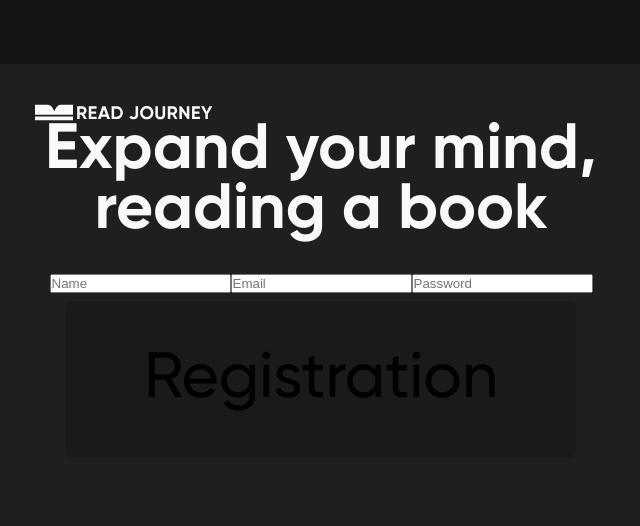
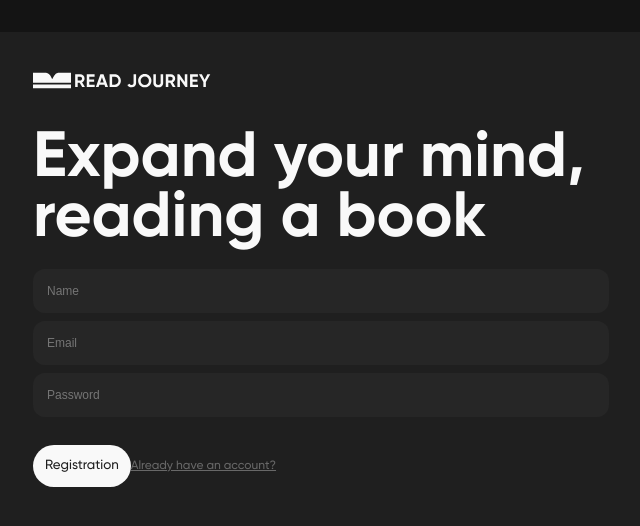
Before and after one commit to Yevheniia-narizhna/read-journey, a React (Vite) app: page /register in a window 1280 px wide. Shown: the top 526 px of the page, without its empty margins (319-959 px from the left). Built offline with nearby package versions, Linux system fonts and the light colour scheme.

Commit message:
css-registration

```diff
--- a/src/App.css
+++ b/src/App.css
@@ -1,8 +1,7 @@
 #root {
   max-width: 1280px;
   margin: 0 auto;
-  padding: 2rem;
-  text-align: center;
+  text-align: start;
 }
 
 @font-face {
--- a/src/components/Registration/Registration.jsx
+++ b/src/components/Registration/Registration.jsx
@@ -1,4 +1,4 @@
-import { useNavigate } from "react-router-dom";
+import { Link, useNavigate } from "react-router-dom";
 import s from "./Registration.module.css";
 import * as Yup from "yup";
 import { useEffect } from "react";
@@ -50,9 +50,11 @@ const Registration = () => {
             <use href="/src/assets/symbol-defs.svg#icon-read-journey" />
           </svg>
         </div>
-        <h1>
-          Expand your mind, reading <span>a book</span>
-          <form onSubmit={handleSubmit(onSubmit)}>
+        <div className={s.contForm}>
+          <h1 className={s.title}>
+            Expand your mind, reading <span>a book</span>
+          </h1>
+          <form onSubmit={handleSubmit(onSubmit)} className={s.form}>
             <input placeholder="Name" {...register("name")} />
             {errors.name && <p>{errors.name.message}</p>}
 
@@ -65,12 +67,16 @@ const Registration = () => {
               {...register("password")}
             />
             {errors.password && <p>{errors.password.message}</p>}
-
-            <button type="submit">Registration</button>
+            <div className={s.formLink}>
+              <button type="submit" className={s.formBtn}>
+                Registration
+              </button>
+              <Link to="/login">Already have an account?</Link>
+            </div>
 
             {error && <div className="notification">{error}</div>}
           </form>
-        </h1>
+        </div>
       </div>
       <div className={s.contSecond}></div>
     </div>
--- a/src/components/Registration/Registration.module.css
+++ b/src/components/Registration/Registration.module.css
@@ -36,9 +36,27 @@
 .logoText {
   display: none;
 }
-@media screen and (min-width: 320px) and (max-width: 374px) {
+.contForm {
+  padding-top: 40px;
+}
+.title {
+  padding-bottom: 20px;
+}
+.form {
+  display: flex;
+  flex-direction: column;
+  gap: 8px;
+}
+.formBtn {
+  margin-top: 20px;
+}
+
+@media screen and (max-width: 374px) {
   .registrCont {
     width: 100%;
+  }
+  .contFirst {
+    height: 100%;
   }
 }
 
--- a/src/index.css
+++ b/src/index.css
@@ -1,7 +1,7 @@
 :root {
   font-family: Gilroy;
   line-height: 1.5;
-  font-weight: medium;
+  font-weight: 500;
 
   color-scheme: light dark;
   background-color: #141414;
@@ -26,7 +26,6 @@ body {
 h1 {
   font-size: 32px;
   line-height: 32px;
-  leter-spancing: 2%;
 }
 h1,
 h2,
@@ -40,16 +39,54 @@ input {
   margin-block-start: 0;
   margin-block-end: 0;
 }
+input {
+  background-color: #262626;
+  border: none;
+  border-radius: 12px;
+  outline: none;
+  padding: 14px;
+  font-size: 12px;
+  width: 100%;
+  line-height: 16px;
+  color: #f9f9f9;
+}
+input:-webkit-autofill {
+  background-color: transparent !important;
+  color: #f9f9f9 !important;
+  box-shadow: none !important;
+}
+
+input:-moz-placeholder {
+  background-color: transparent !important;
+  color: #f9f9f9 !important;
+}
+
+input:-ms-input-placeholder {
+  background-color: transparent !important;
+  color: #f9f9f9 !important;
+}
+
+input:-webkit-autofill,
+textarea:-webkit-autofill {
+  -webkit-box-shadow: 0 0 0 100px #262626 inset !important;
+  -webkit-text-fill-color: #f9f9f9 !important;
+}
+a {
+  color: #686868;
+  font-size: 12px;
+}
 button {
-  border-radius: 8px;
-  border: 1px solid transparent;
-  padding: 0.6em 1.2em;
-  font-size: 1em;
+  border-radius: 30px;
+  padding: 12px;
+  border: none;
   font-weight: 500;
   font-family: inherit;
-  background-color: #1a1a1a;
+  background-color: #f9f9f9;
+  color: #1f1f1f;
   cursor: pointer;
   transition: border-color 0.25s;
+  max-width: 140px;
+  height: 42px;
 }
 button:hover {
   border-color: #646cff;
```
